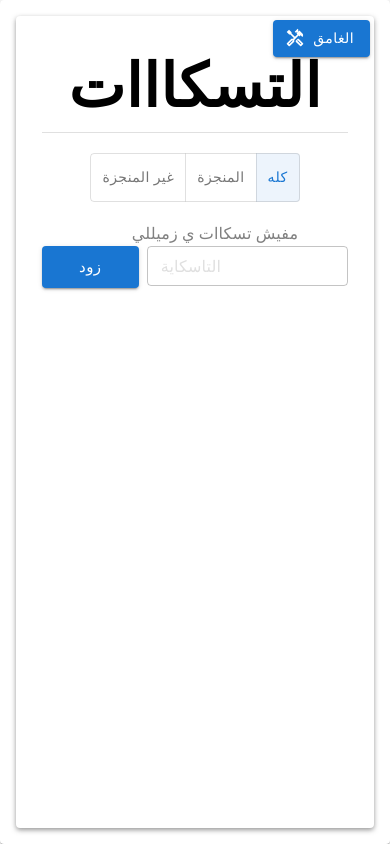
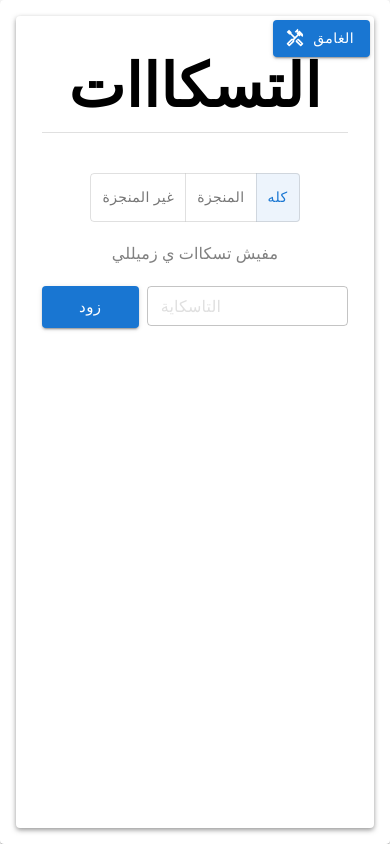
Before and after one commit to MuhammedAhmed09/TodoList, a React (Vite) app: page / in a window 390 px wide. Built offline with nearby package versions, Linux system fonts and the light colour scheme.

Commit message:
test responsive on tasks

```diff
--- a/src/assets/todoComponents/Task.jsx
+++ b/src/assets/todoComponents/Task.jsx
@@ -1,4 +1,4 @@
-import {  ButtonGroup, Card, Grid, IconButton, useTheme } from '@mui/material'
+import {  ButtonGroup, Card, CardContent, Container, Divider, Grid, IconButton, Stack, Typography, useTheme } from '@mui/material'
 import DeleteIcon from '@mui/icons-material/Delete';
 import EditIcon from '@mui/icons-material/Edit';
 import CheckIcon from '@mui/icons-material/Check';
@@ -33,10 +33,10 @@ const Task = ({ task, showDeleteDialog, showOpenEditDialog }) => {
 
     const theme = useTheme();
   return (
-    <Card className='task' sx={{ direction: 'rtl', transition: '0.2s', color: theme.palette.text.secondary, bgcolor: theme.palette.backgroundTask.default, marginBottom: '10px', boxShadow: '0 2px 5px rgba(0,0,0,0.1)', ':hover': { boxShadow: '0 4px 10px rgba(0,0,0,0.2)' } }}>
+    <Card className='task' sx={{width: '100%', direction: 'rtl', transition: '0.2s', color: theme.palette.text.secondary, bgcolor: theme.palette.backgroundTask.default, marginBottom: '10px', boxShadow: '0 2px 5px rgba(0,0,0,0.1)', ':hover': { boxShadow: '0 4px 10px rgba(0,0,0,0.2)' } }}>
         <Grid spacing={1} container pr={2} sx={{ alignItems: 'center'}}>
             <Grid size={7} sx={{display: 'flex', alignItems: 'center', justifyContent: 'flex-start'}}>
-                <h3>{task.title}</h3>
+                <Typography>{task.title}</Typography>
             </Grid>
             <Grid size={5}>
                 <ButtonGroup sx={{display: 'flex', alignItems: 'center', justifyContent: 'space-around', justifyItems: 'self-end'}} variant="text" aria-label="text button group">
--- a/src/assets/todoComponents/Todo.jsx
+++ b/src/assets/todoComponents/Todo.jsx
@@ -1,6 +1,6 @@
 import React, { useEffect, useMemo } from 'react';
 import Task from './Task';
-import { Button, Typography, Divider, ToggleButtonGroup, ToggleButton, Card, CardContent, Dialog, DialogActions, DialogContent, DialogContentText, DialogTitle, Grid, TextField, Container, } from '@mui/material'
+import { Button, Typography, Divider, ToggleButtonGroup, ToggleButton, Card, CardContent, Dialog, DialogActions, DialogContent, DialogContentText, DialogTitle, Grid, TextField, Container, Stack, } from '@mui/material'
 import { v4 as uuidv4 } from 'uuid';
 import TodoContext from '../context/TodoContext';
 import SnackbarContext from '../context/SnackbarContext';
@@ -186,6 +186,7 @@ const Todo = () => {
           exclusive
           onChange={(e) => setAlignment(e.target.value)}
           aria-label="Platform"
+          sx={{margin: '20px'}}
         >
           <ToggleButton value="nonCompleted">غير المنجزة</ToggleButton>
           <ToggleButton value="completed">المنجزة</ToggleButton>
@@ -193,11 +194,11 @@ const Todo = () => {
         </ToggleButtonGroup>
 
         {/* Task List will be rendered here */}
-        <Container sx={{margin: '20px 5px 0px 20px'}}>
+        <Stack>
           {tasks.length > 0 ? <Container style={{maxHeight: '50vh',scrollBehavior: 'smooth', overflowY: 'auto'}}>{renderedTasks}</Container> : <Typography sx={{color: 'gray'}}>مفيش تسكاات ي زميللي</Typography>}
-        </Container>
+        </Stack>
 
-        <Grid container spacing={1} >
+        <Grid container spacing={1} sx={{marginTop: '20px'}}>
           <Grid size={ 4 }>
             <Button onClick={handleClick} fullWidth size='large' variant="contained">زود</Button>
           </Grid>
```
